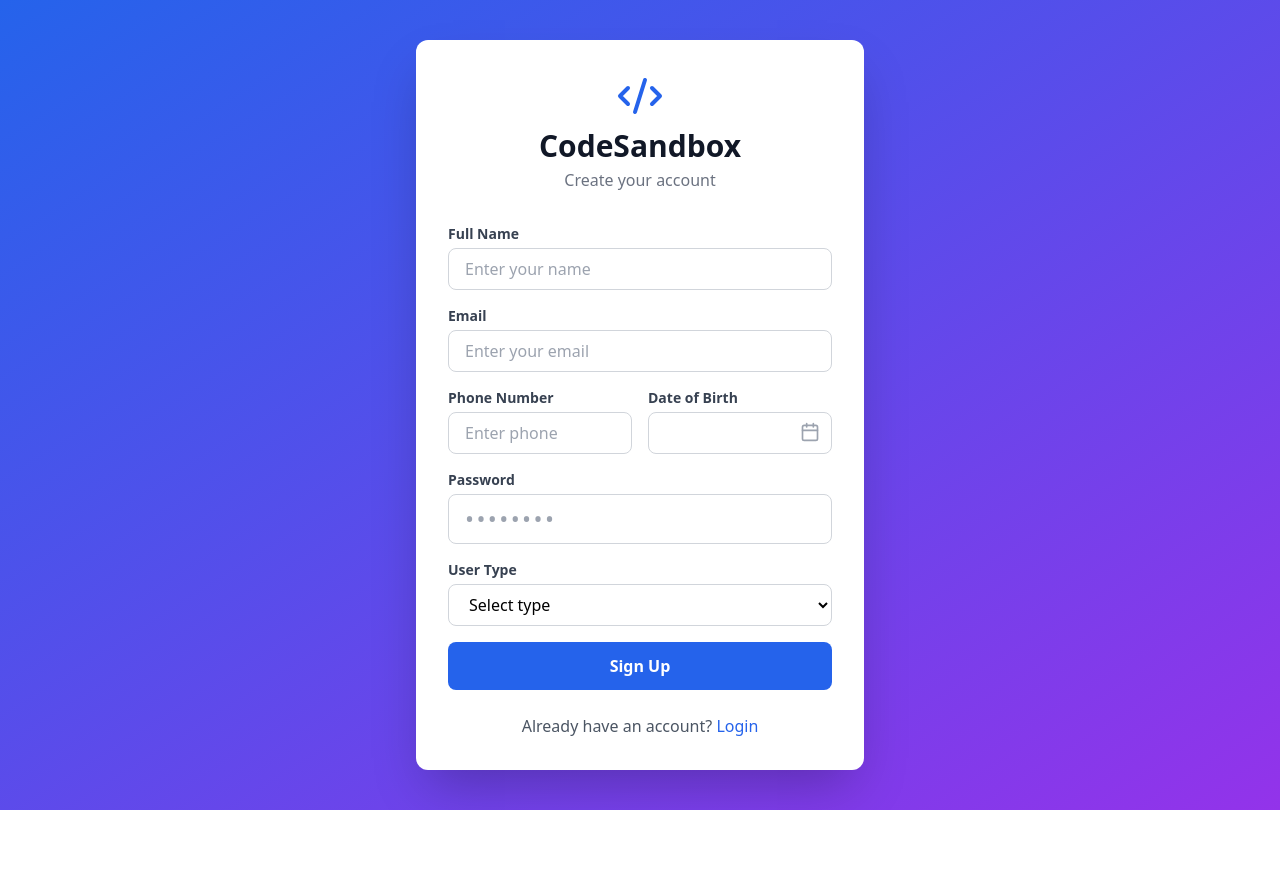
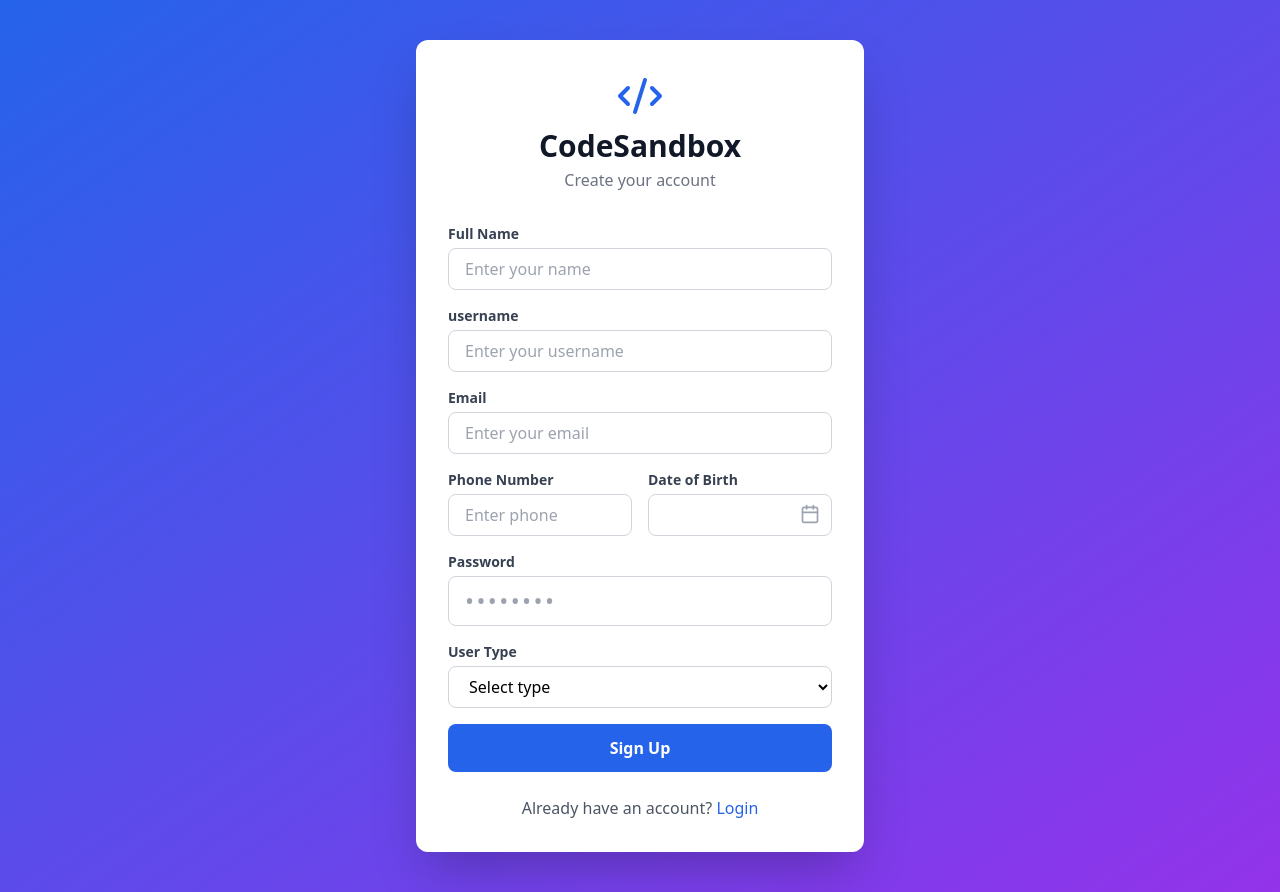
Before and after one commit to devmanaz/Sandbox_prj, a React (Vite) app: page /signup in a window 1280 px wide. Before the commit the page ends 810 px from the top, so only its background shows below. Built offline with nearby package versions, Linux system fonts and the light colour scheme.

Commit message:
Update signup page

```diff
--- a/src/pages/SignUp.jsx
+++ b/src/pages/SignUp.jsx
@@ -26,6 +26,11 @@
                     <div>
                         <label className="block text-sm font-semibold text-gray-700 mb-1">Full Name</label>
                         <input type="text" className="w-full px-4 py-2 border border-gray-300 rounded-lg focus:ring-2 focus:ring-blue-500 outline-none" placeholder="Enter your name" />
+                    </div>
+
+                    <div>
+                        <label className="block text-sm font-semibold text-gray-700 mb-1">username</label>
+                        <input type="text" className="w-full px-4 py-2 border border-gray-300 rounded-lg focus:ring-2 focus:ring-blue-500 outline-none" placeholder="Enter your username" />
                     </div>
 
                     <div>
```
Also changed, not shown: 1 other file (tests, documents, lock files or other folders).
